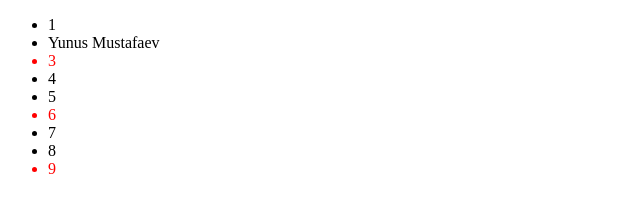
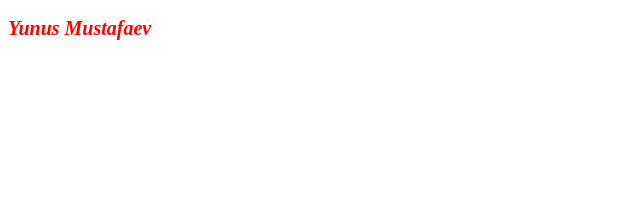
Before and after one commit to Nebyla/CSS_Exercisec, a plain HTML site: page index.html in a window 1280 px wide. Shown: the whole page, without its empty margins (0-640 px from the left). Drawn offline with Linux system fonts and the light colour scheme.

Commit message:
Приоритет селекторов CSS

```diff
--- a/index.html
+++ b/index.html
@@ -8,16 +8,6 @@
     <link rel="stylesheet" type="text/css" href="style.css" />
 </head>
 <body>
-    <ul>
-        <li>1</li>
-        <li class="elem">Yunus Mustafaev</li>
-        <li>3</li>
-        <li>4</li>
-        <li class="elem">5</li>
-        <li>6</li>
-        <li>7</li>
-        <li class="elem">8</li>
-        <li>9</li>
-    </ul>
+    <h2>Yunus Mustafaev</h2>
 </body>
 </html>
--- a/style.css
+++ b/style.css
@@ -1,3 +1,8 @@
-.elem + li {
+h2 {
+	font-size: 20px;
+	color: blue;
+}
+h2 {
+	font-style: italic;
 	color: red;
 }
```
